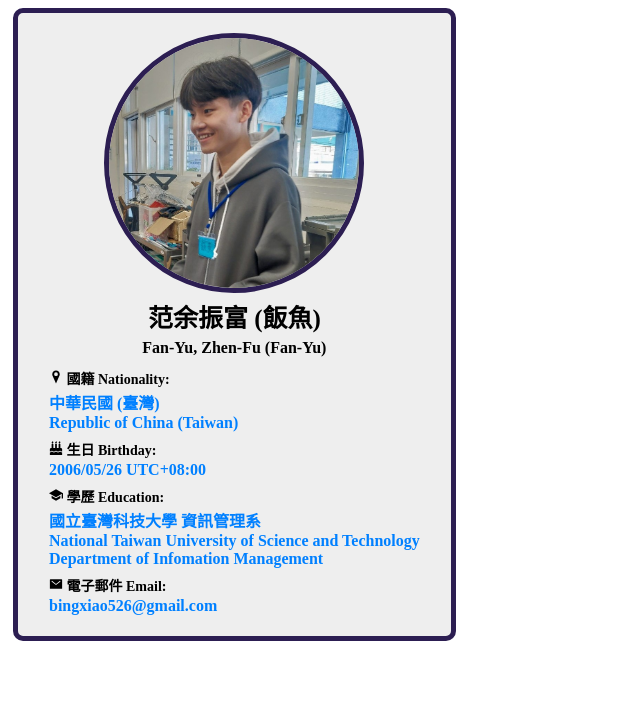
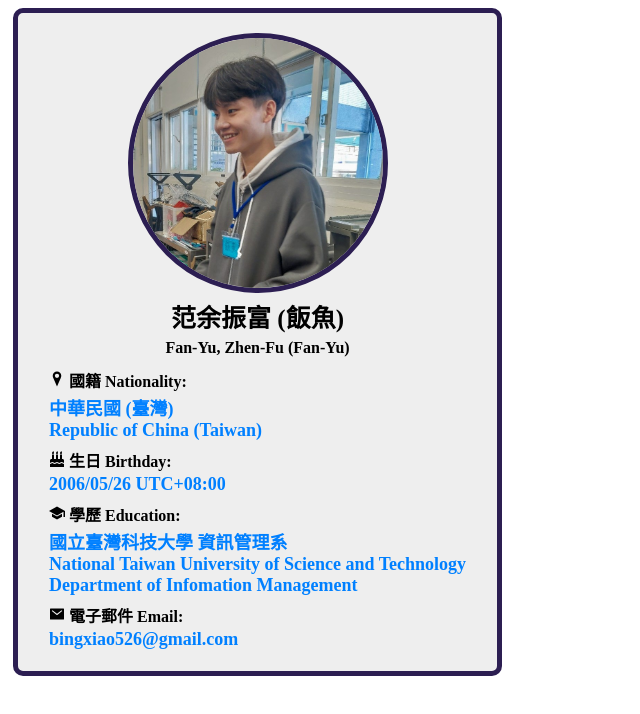
Before and after one commit to fanyuuu2006/fanyu-web, a Next.js app in the folder frontend/: page / in a window 1280 px wide. Shown: the top 714 px of the page, without its empty margins (0-640 px from the left). Built offline with nearby package versions, Linux system fonts and the light colour scheme.

Commit message:
refactor: 字體加大

```diff
--- a/frontend/src/components/ProfileDiv.jsx
+++ b/frontend/src/components/ProfileDiv.jsx
@@ -45,7 +45,7 @@ function TableData({ isValue, children, ...props }) {
       style={{
         display: "block",
         color: isValue ? "#0080FF" : "#000000",
-        fontSize: isValue ? "16px" : "14px",
+        fontSize: isValue ? "18px" : "16px",
         fontWeight: "bold",
         marginTop: isValue ? "0px" : "5px",
       }}
```
